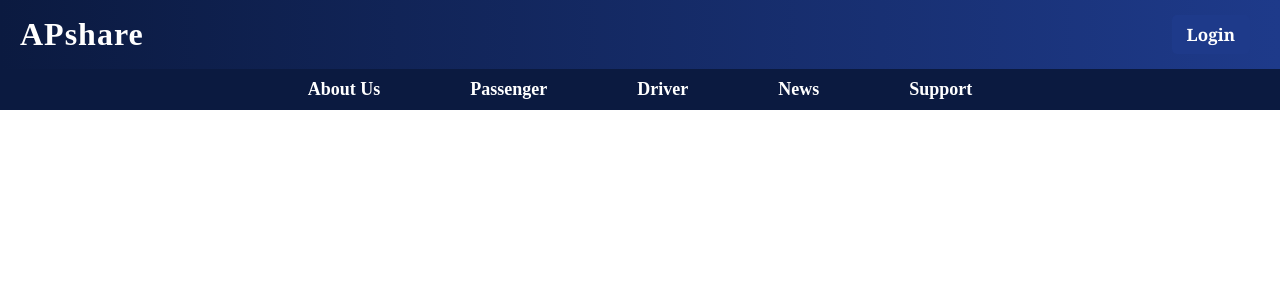
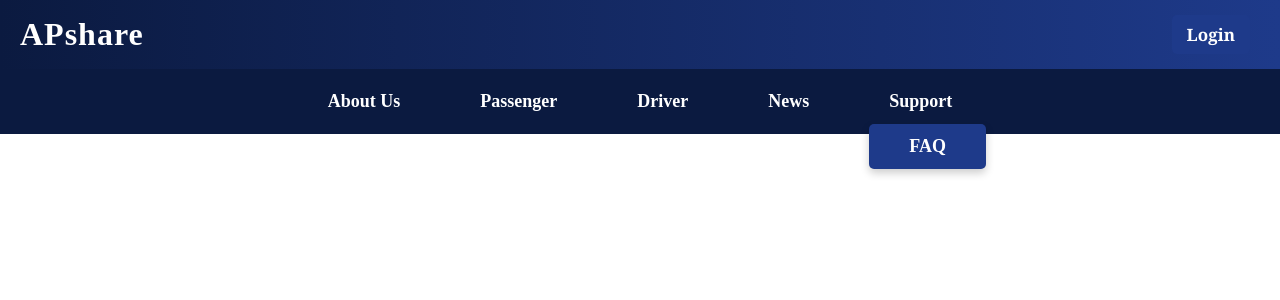
Before and after one commit to WeeLip0513/Capstone-Project, a PHP site: page /headerHomepage.html in a window 1280 px wide. Shown: the top 300 px of the page. Run offline with PHP 8.4, Linux system fonts and the light colour scheme.

Commit message:
dropdown

```diff
--- a/carpool/css/headerHomepage.css
+++ b/carpool/css/headerHomepage.css
@@ -51,7 +51,8 @@
 }
 
 .navbar ul li{
-    margin: 0 25px;
+    position: relative;
+    margin: 0 20px;
 }
 
 .navbar ul li a{
@@ -60,9 +61,40 @@
     font-size: 18px;
     font-weight: bold;
     padding: 12px 20px;
+    display: block;
 }
 
 .navbar ul li a:hover{
     color: #007bff;
     text-underline-position: below;
 }
+
+/*dropdown*/
+.dropdown-content {
+    display: none;
+    position: absolute;
+    top: 100%;
+    left: 0;
+    background-color: #1E3A8A;
+    border-radius: 5px;
+    min-width: 100px;
+    z-index: 1000;
+    box-shadow: 0px 4px 8px rgba(0,0,0,0.2);
+}
+
+.dropdown-content li a{
+    padding: 10px 15px;
+    display: block;
+    color: white;
+    font-size: 16px;
+    text-align: left;
+}
+
+.dropdown-content li{
+    margin:0;
+    width: 100%;
+}
+
+.dropdown:hover .dropdown-content{
+    display: block;
+}
--- a/carpool/headerHomepage.html
+++ b/carpool/headerHomepage.html
@@ -18,7 +18,12 @@
             <li><a href="">Passenger</a></li>
             <li><a href="">Driver</a></li>
             <li><a href="">News</a></li>
-            <li><a href="">Support</a></li>
+            <li class="dropdown">
+                <a href="">Support</a>
+                <ul class="dropdown-content">
+                    <li><a href="">FAQ</a></li>
+                </ul>
+            </li>
         </ul>
         </div>
     </div>
```
